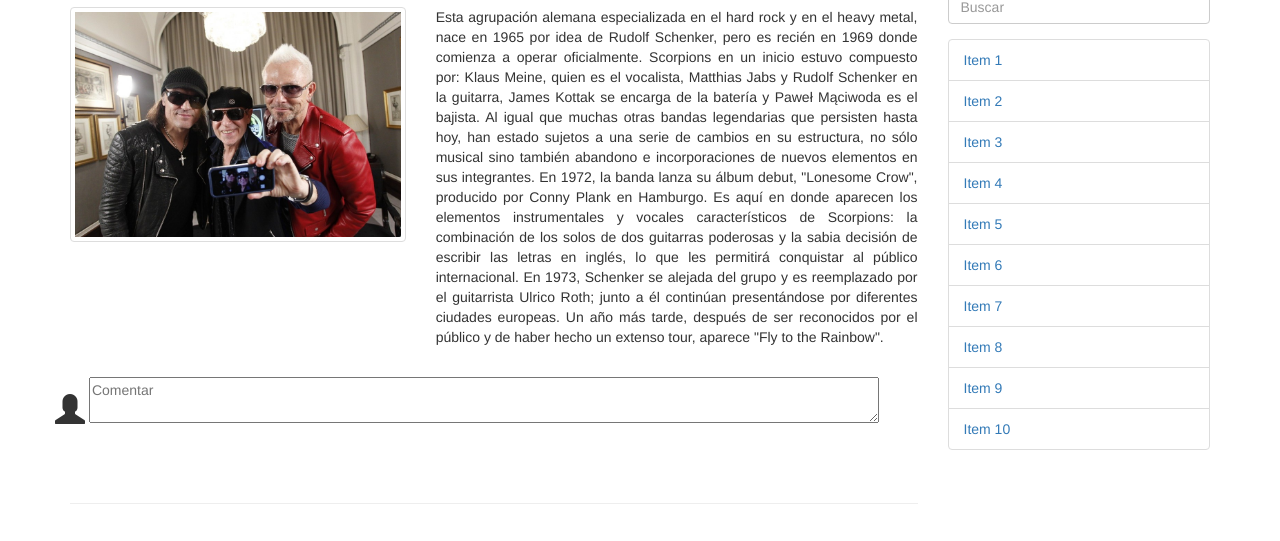
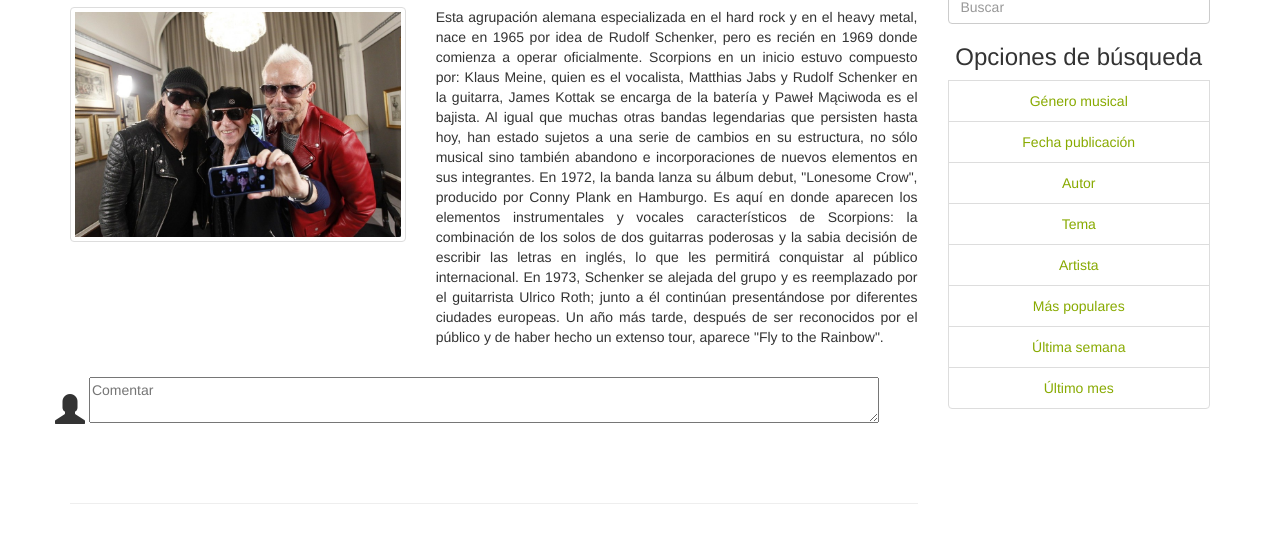
Before and after one commit to angelpublicista/Bootstrap_Blog, a plain HTML site: page index.html in a window 1280 px wide. Shown: the part 226-767 px from the top of the page. Drawn offline with nearby package versions, Linux system fonts and the light colour scheme.

Commit message:
Tabla final

```diff
--- a/css/estilos.css
+++ b/css/estilos.css
@@ -52,6 +52,12 @@ main {
 	margin-top: 6vw;
 }
 
+.options a {
+	color: #88AA00;
+	transition: all 0.2s;
+
+}
+
 @media (max-width: 480px) {
 
 	.nav-bar {
--- a/index.html
+++ b/index.html
@@ -95,17 +95,16 @@
 							<input type="search" placeholder="Buscar" id="search" class="form-control">
 						</div>
 						<div class="options">
-							<ul class="list-group">
-								<li class="list-group-item"><a href="#">Item 1</a></li>
-								<li class="list-group-item"><a href="#">Item 2</a></li>
-								<li class="list-group-item"><a href="#">Item 3</a></li>
-								<li class="list-group-item"><a href="#">Item 4</a></li>
-								<li class="list-group-item"><a href="#">Item 5</a></li>
-								<li class="list-group-item"><a href="#">Item 6</a></li>
-								<li class="list-group-item"><a href="#">Item 7</a></li>
-								<li class="list-group-item"><a href="#">Item 8</a></li>
-								<li class="list-group-item"><a href="#">Item 9</a></li>
-								<li class="list-group-item"><a href="#">Item 10</a></li>
+							<ul class="list-group text-center">
+								<h3>Opciones de búsqueda</h3>
+								<li class="list-group-item"><a href="#">Género musical</a></li>
+								<li class="list-group-item"><a href="#">Fecha publicación</a></li>
+								<li class="list-group-item"><a href="#">Autor</a></li>
+								<li class="list-group-item"><a href="#">Tema</a></li>
+								<li class="list-group-item"><a href="#">Artista</a></li>
+								<li class="list-group-item"><a href="#">Más populares</a></li>
+								<li class="list-group-item"><a href="#">Última semana</a></li>
+								<li class="list-group-item"><a href="#">Último mes</a></li>
 							</ul>
 						</div>
 					</form>
```
